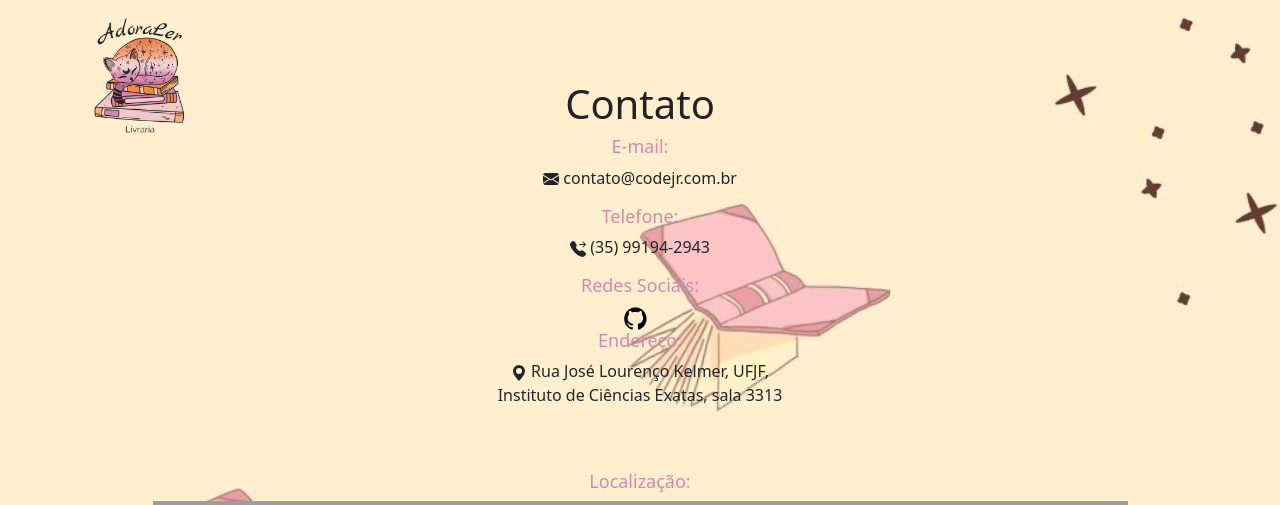
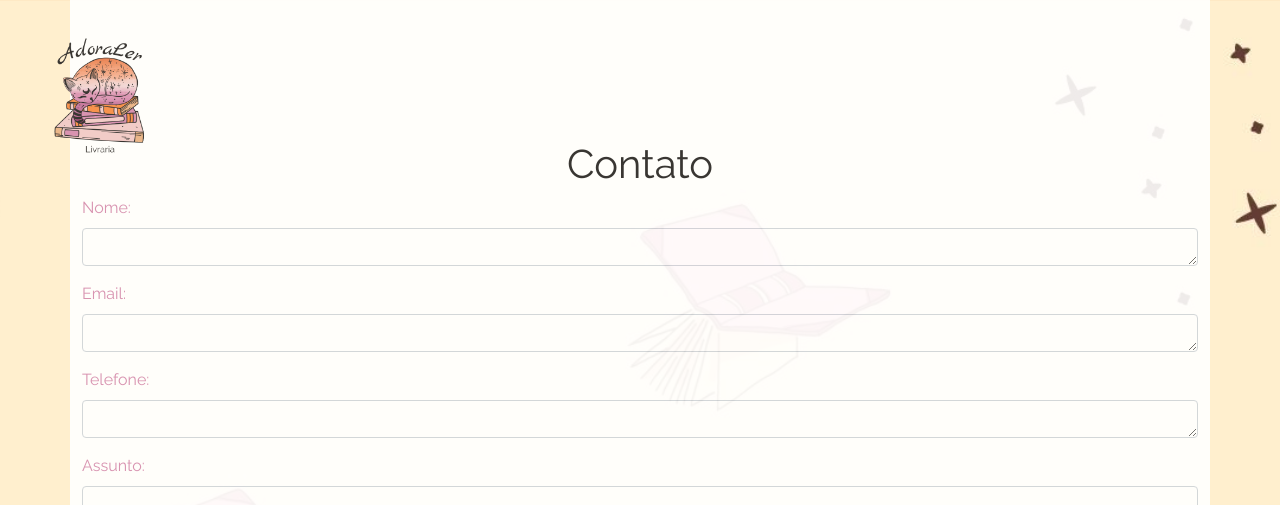
Before and after one commit to isa56/traineeCode-AdoraLer, a PHP site: page /views/site/contato.html in a window 1280 px wide; the page is wider, and only the part inside the window is pictured. Shown: the top 505 px of that part. Run offline with PHP 8.4, Linux system fonts and the light colour scheme; grey boxes are pictures that could not be loaded.

Commit message:
Adicionando formulario

```diff
--- a/public/css/styles.css
+++ b/public/css/styles.css
@@ -9,8 +9,13 @@ body {
 	background-image: url('../../public/img/background2.jpg');
 	background-size: 100%;
 	text-align: center!important;
-	background-color: #F1C8C7!important;
-    font-family: 'Raleway', sans-serif;
+    font-family: 'Raleway', sans-serif!important;
+}
+
+.container {
+	background-color: white;
+	opacity: 0.9;
+	padding-top: 20 10 20 10;
 }
 
 .logo {
@@ -24,8 +29,9 @@ body {
 .logo img {
 	width: 150px;
 	border-radius: 320px;
-	margin-bottom: -70px;
-	margin-left: -330px;
+	margin-bottom: -30px;
+	margin-left: -410px;
+	margin-top: 20px;
 }
 
 .main {
@@ -50,11 +56,21 @@ body {
 	color: #D488AD;
 	font-size: 18px;
 	text-transform: none;
+	margin-top: 50px;
+}
+
+.mb-3 {
+	text-align: left!important;
+	color:#D488AD;
 }
 
 .social-img {
 	width: 40px;
 	margin-right: 10px;
+}
+
+.a social-img:hover {
+	color:#D488AD;
 }
 
 .textbox {
--- a/views/site/contato.html
+++ b/views/site/contato.html
@@ -25,11 +25,35 @@
 
 		</div>
 
+
 		<div class="main">
 
 
 					<h1>Contato</h1>
 
+					<div class="mb-3">
+						<label for="exampleFormControlInput1" class="form-label">Nome: </label>
+						<textarea class="form-control" id="exampleFormControlTextarea1" rows="1"></textarea>
+					</div>
+					<div class="mb-3">
+						<label for="exampleFormControlInput1" class="form-label">Email: </label>
+						<textarea class="form-control" id="exampleFormControlTextarea1" rows="1"></textarea>
+					</div>
+					<div class="mb-3">
+						<label for="exampleFormControlTextarea1" class="form-label">Telefone: </label>
+						<textarea class="form-control" id="exampleFormControlTextarea1" rows="1"></textarea>
+					</div>
+					<div class="mb-3">
+						<label for="exampleFormControlTextarea1" class="form-label">Assunto: </label>
+						<textarea class="form-control" id="exampleFormControlTextarea1" rows="1"></textarea>
+					</div>
+					<div class="mb-3">
+						<label for="exampleFormControlTextarea1" class="form-label">Mensagem: </label>
+						<textarea class="form-control" id="exampleFormControlTextarea1" rows="5"></textarea>
+					</div>
+
+					<h3>Localização:</h3>
+					<iframe src="https://www.google.com/maps/embed?pb=!1m16!1m12!1m3!1d3705.085686046426!2d-43.37117208490832!3d-21.776944504005193!2m3!1f0!2f0!3f0!3m2!1i1024!2i768!4f13.1!2m1!1srua%20jos%C3%A9%20louren%C3%A7o%20kelmer%20ufjf%20-%20faculdade%20de%20ci%C3%AAncias%20exatas%20sala%203313!5e0!3m2!1spt-BR!2sbr!4v1635380823061!5m2!1spt-BR!2sbr" width="1300" height="350" style="border:0;" allowfullscreen="" loading="lazy"></iframe>
 
 					<h3>E-mail:</h3>
 					<p><svg xmlns="http://www.w3.org/2000/svg" width="16" height="16" fill="currentColor" class="bi bi-envelope-fill" viewBox="0 0 16 16">
@@ -42,7 +66,10 @@
 					  </svg>  (35) 99194-2943</p>
 
 					<h3>Redes Sociais:</h3>
-					<a href="https://github.com/isa56/traineeCode-AdoraLer" target="_blank"><img class="social-img" src="/traineeCode-AdoraLer/public/img/git1.png" alt="Perfil no GItHub"></a>
+					<a href="https://github.com/isa56/traineeCode-AdoraLer" target="_blank"><img class="social-img" src="/public/img/git1.png" alt="Perfil no GItHub"></a>
+					<a href="https://www.linkedin.com/company/code-empresa-j%C3%BAnior/" target="_blank"><img class="social-img" src="/public/img/insta.png" alt="Perfil no LinkedIn"></a>
+					<a href="https://www.instagram.com/codejr/" target="_blank"><img class="social-img" src="/public/img/linkedin.png" alt="Perfil no Instagram"></a>
+
 
 					<h3>Endereço:</h3>
 					<p><svg xmlns="http://www.w3.org/2000/svg" width="16" height="16" fill="currentColor" class="bi bi-geo-alt-fill" viewBox="0 0 16 16">
@@ -50,19 +77,10 @@
 					  </svg></i> Rua José Lourenço Kelmer, UFJF,<br>Instituto de Ciências Exatas, sala 3313</p>
 					<br><br>
 
-					<h3>Localização:</h3>
-					<iframe src="https://www.google.com/maps/embed?pb=!1m16!1m12!1m3!1d3705.085686046426!2d-43.37117208490832!3d-21.776944504005193!2m3!1f0!2f0!3f0!3m2!1i1024!2i768!4f13.1!2m1!1srua%20jos%C3%A9%20louren%C3%A7o%20kelmer%20ufjf%20-%20faculdade%20de%20ci%C3%AAncias%20exatas%20sala%203313!5e0!3m2!1spt-BR!2sbr!4v1635380823061!5m2!1spt-BR!2sbr" width="975" height="350" style="border:0;" allowfullscreen="" loading="lazy"></iframe>
+
 		</div>
 
 
-		<div class="mb-3">
-			<label for="exampleFormControlInput1" class="form-label">Email: </label>
-			<input type="email" class="form-control" id="exampleFormControlInput1" placeholder="name@example.com">
-		</div>
-		<div class="mb-3">
-			<label for="exampleFormControlTextarea1" class="form-label">Mensagem: </label>
-			<textarea class="form-control" id="exampleFormControlTextarea1" rows="3"></textarea>
-		</div>
 	</div>
 
 
```
Also changed, not shown: public/img/git1.png, public/img/insta.png (added), public/img/linkedin.png (added).
